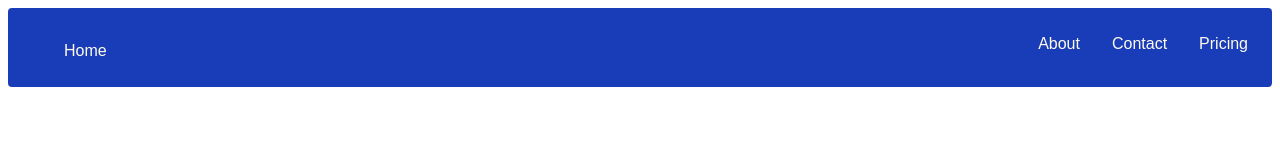
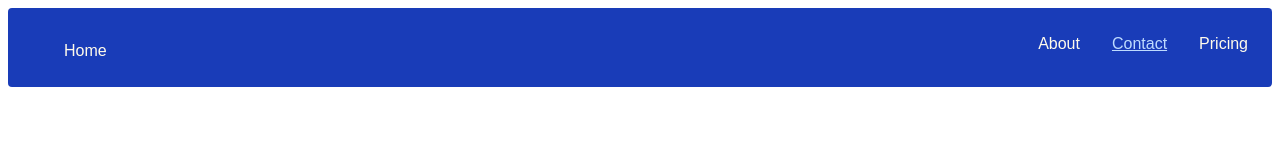
Before and after one commit to ejmvar/nextjs-dashboard, a Next.js app: page /contact in a window 1280 px wide. Shown: the top 160 px of the page. Built offline with nearby package versions, Linux system fonts and the light colour scheme; some icons are missing.

Commit message:
refactor(Navbar): replace Link with ActiveLink for improved routing

```diff
--- a/components/active-link/ActiveLink.tsx
+++ b/components/active-link/ActiveLink.tsx
@@ -1,15 +1,25 @@
+'use client';
+import Link from 'next/link';
+import { usePathname } from 'next/navigation';
 
 interface ActiveLinkProps {
-  text: string
-  path: string
-  children: React.ReactNode
-  className?: string
+  text: string;
+  path: string;
+  children?: React.ReactNode;
+  className?: string;
 }
 
 export const ActiveLink = ({ text, path, children, className }: ActiveLinkProps) => {
+  const pathname = usePathname();
+  const isActive = pathname === path;
+
   return (
-    <>
-      <div className="text-3xl"> Active Link </div>
-    </>
+    <Link
+      href={path}
+      className={`${className} ${isActive ? 'text-blue-200 underline' : ''}`}
+    >
+      {children}
+      {text}
+    </Link>
   );
 }
--- a/components/index.ts
+++ b/components/index.ts
@@ -1 +1,3 @@
 export * from "./navbar/Navbar";
+export * from "./active-link/ActiveLink";
+// export { ActiveLink } from "./active-link/ActiveLink";
--- a/components/navbar/Navbar.tsx
+++ b/components/navbar/Navbar.tsx
@@ -1,5 +1,5 @@
 import { HomeIcon } from "@primer/octicons-react"
-import Link from "next/link"
+import { ActiveLink } from '@/components';
 
 interface NavItemModel {
   name: string
@@ -7,8 +7,6 @@ interface NavItemModel {
   icon?: React.ReactNode
   className?: string
 }
-
-
 
 const iconClass = "h-6 w-6 text-white mr-2"
 const navItems:NavItemModel[] = [
@@ -25,29 +23,18 @@ const navItems:NavItemModel[] = [
 export const Navbar = () => {
   return (
     <>
-      <nav className="flex bg-blue-800 bg-opacity-30
-    p-2 m-2 rounded
-    text-amber-50 text-1xl">
+      <nav className="flex bg-blue-800 bg-opacity-30 p-2 m-2 rounded text-amber-50 text-1xl">
         {navItems.map((item) => (
-          <Link
+          <ActiveLink
             key={item.name}
-            href={item.href}
-            className={`m-2 p-2 items-baseline flex flex-row ${item.className}`}
+            text={item.name}
+            path={item.href}
+            className={`m-2 p-2 items-baseline flex flex-row ${item.className || ''}`}
           >
             {item.icon}
-            {item.name}
-          </Link>
-        )
-        )
-        }
-
-
-
+          </ActiveLink>
+        ))}
       </nav>
-
-
-
-
     </>
   )
 }
```
